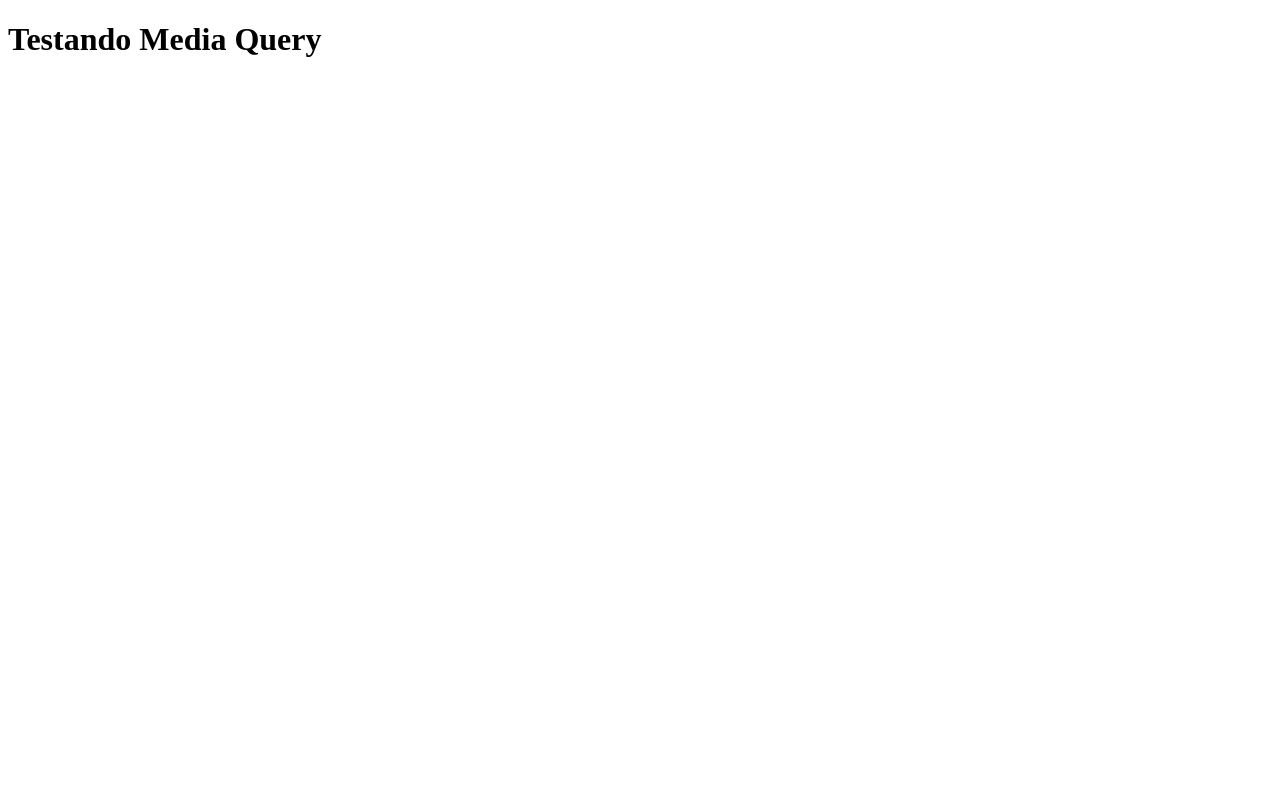
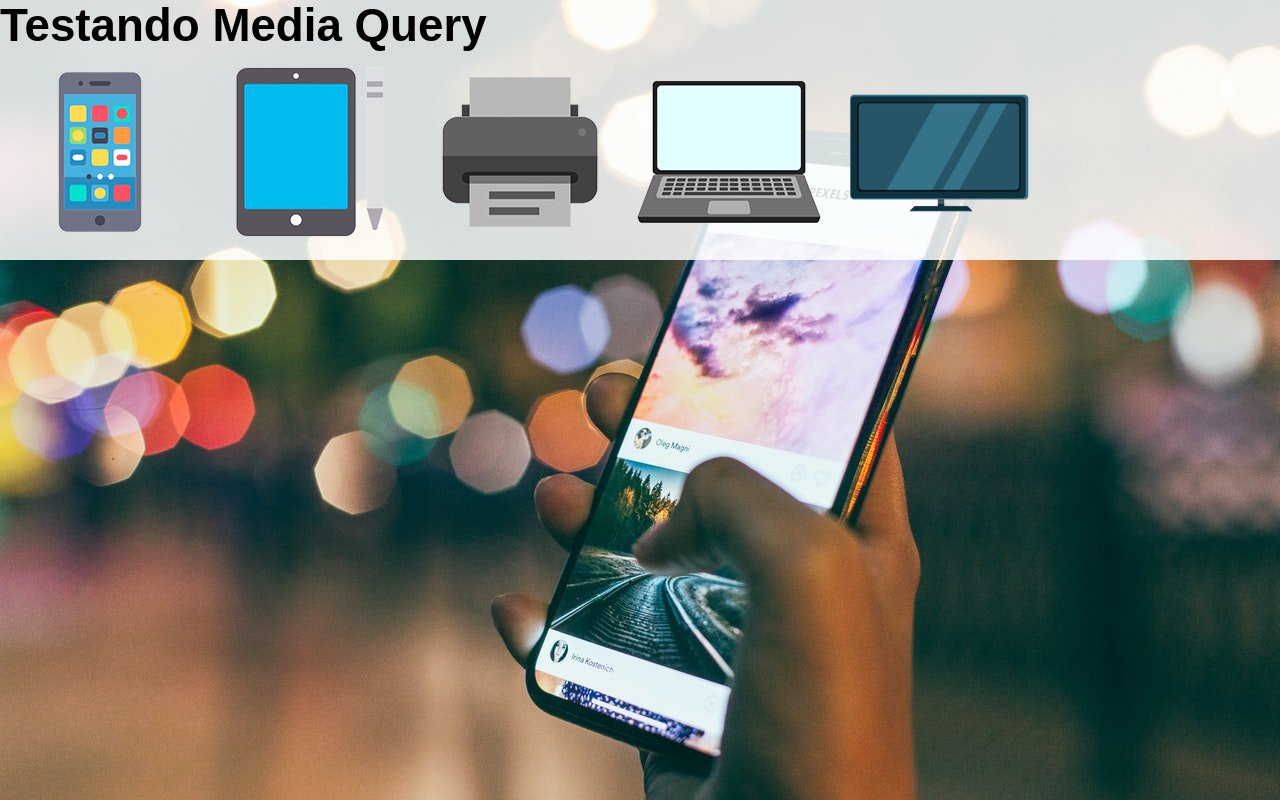
Before and after one commit to Leonardo-Ferreira10/html-css, a plain HTML site: page exercicios/ex026/mq004/index.html in a window 1280 px wide. Drawn offline with Linux system fonts and the light colour scheme.

Commit message:
Atualização exercício 004

```diff
--- /dev/null
+++ b/exercicios/ex026/mq004/estilos/style.css
@@ -0,0 +1,24 @@
+@charset "UTF-8";
+
+/* Versão Mobile First */
+
+* {
+    font-family: Arial, Helvetica, sans-serif;
+    font-size: 1.3em;
+    margin: 0px;
+    padding: 0px;
+    box-sizing: border-box;
+}
+
+body, html {
+    width: 100vw;
+    height: 100vh;
+}
+
+body {
+    background: black url(../imagens/back-phone.jpg) no-repeat;
+}
+
+main {
+    background-color: rgba(255, 255, 255, 0.842);
+}
--- a/exercicios/ex026/mq004/index.html
+++ b/exercicios/ex026/mq004/index.html
@@ -4,8 +4,17 @@
     <meta charset="UTF-8">
     <meta name="viewport" content="width=device-width, initial-scale=1.0">
     <title>Media Query</title>
+    <link rel="stylesheet" href="estilos/style.css" media="all">
+    <link rel="stylesheet" href="estilos/media-query.css" media="print">
 </head>
 <body>
-    <h1>Testando Media Query</h1>
+    <main>
+        <h1>Testando Media Query</h1>
+        <img src="imagens/icon-phone.png" alt="Acessando via smartphone">
+        <img src="imagens/icon-tablet.png" alt="Acessando via Tablet">
+        <img src="imagens/icon-print.png" alt="Acessando versão para impressão">
+        <img src="imagens/icon-pc.png" alt="Versão para Desktop">
+        <img src="imagens/icon-tv.png" alt="Versão para TV">
+    </main>
 </body>
 </html>
```
Also changed, not shown: exercicios/ex026/mq004/estilos/media-query.css (added, +7 -0 lines).
